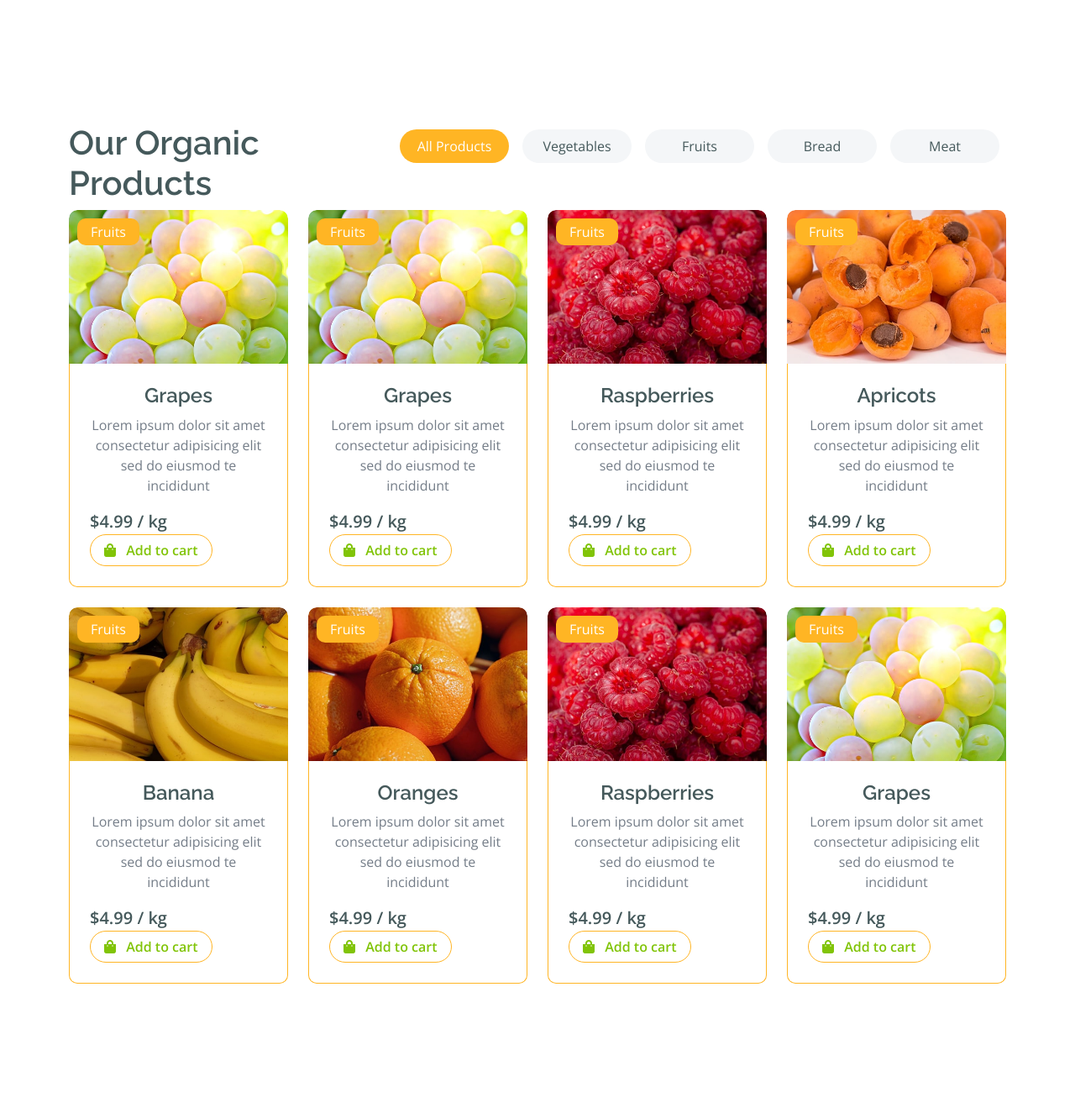
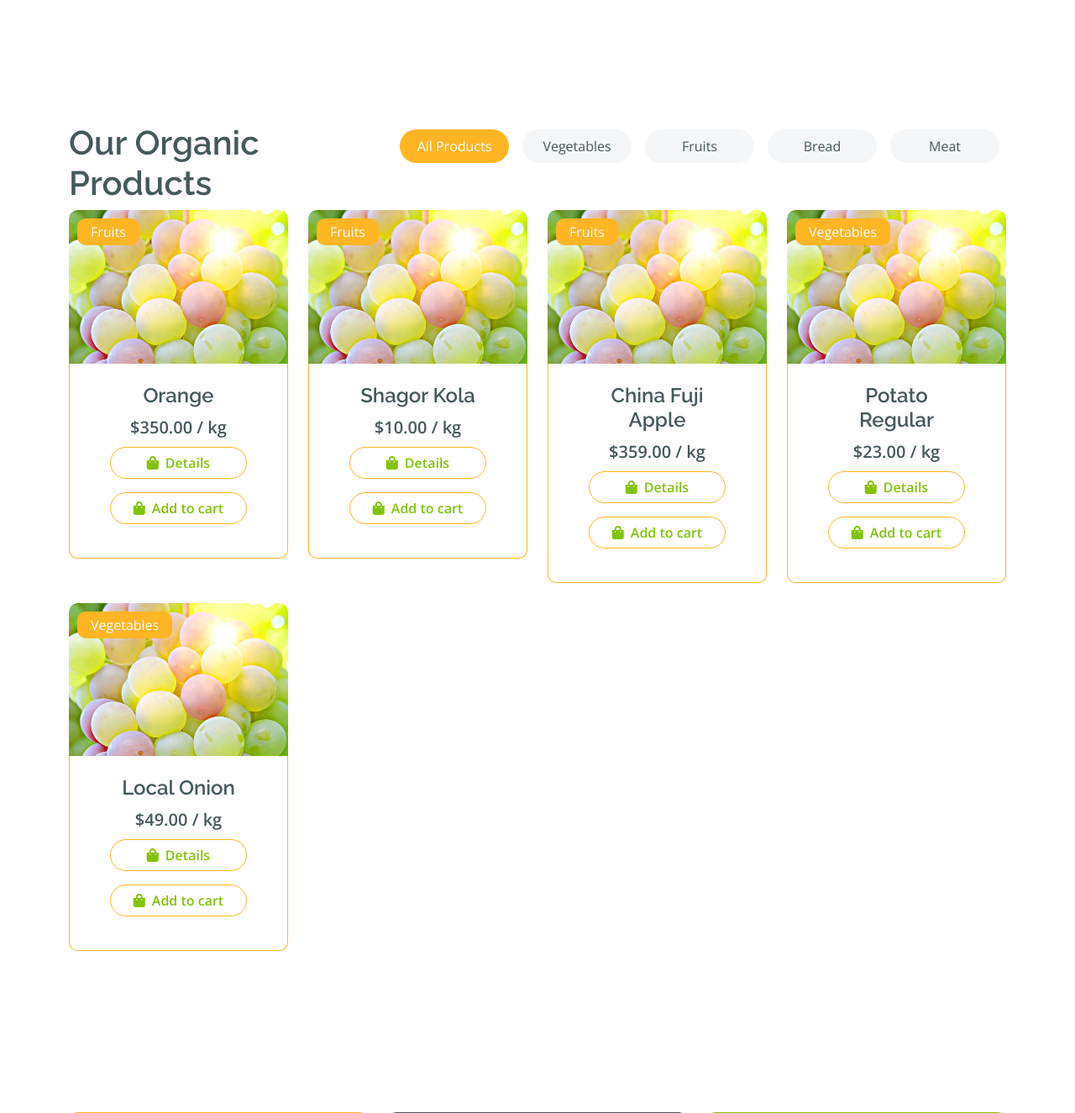
Before and after one commit to md-shahidur/ecommerce, a Django app: page / in a window 1280 px wide. Shown: the part 1112-2437 px from the top of the page at 84% size. Run offline with Django 5.2, Linux system fonts and the light colour scheme; data comes from the database, SQL or seed files in the repository; both versions use the stored data as it was after the commit; some libraries are stand-ins or nearby versions.

Commit message:
item update

```diff
--- a/front/templates/front/index.html
+++ b/front/templates/front/index.html
@@ -142,7 +142,26 @@
                             <div class="row g-4">
                                 <div class="col-lg-12">
                                     <div class="row g-4">
+                                        {% for item in items  %}
                                         <div class="col-md-6 col-lg-4 col-xl-3">
+                                            <div class="rounded position-relative fruite-item">
+                                                <div class="fruite-img">
+                                                    <img src="{% static 'front/img/fruite-item-5.jpg' %}" class="img-fluid w-100 rounded-top" alt="">
+                                                </div>
+                                                <div class="text-white bg-secondary px-3 py-1 rounded position-absolute" style="top: 10px; left: 10px;">{{ item.category }}</div>
+                                                <div class="px-5 py-4 border border-secondary border-top-0 rounded-bottom">
+                                                    <h4>{{ item.name }}</h4>
+                                                    <!-- <p>{{ item.description }}</p> -->
+                                                    <div class="d-flex flex-column justify-content-center">
+                                                        <p class="text-dark fs-5 fw-bold mb-2">${{ item.price }} / kg</p>
+                                                        <a href="#" class="btn border border-secondary rounded-pill px-1 text-primary mb-3"><i class="fa fa-shopping-bag me-2 text-primary"></i>Details</a>
+                                                        <a href="#" class="btn border border-secondary rounded-pill px-1 text-primary mb-3"><i class="fa fa-shopping-bag me-2 text-primary"></i>Add to cart</a>
+                                                    </div>
+                                                </div>
+                                            </div>
+                                        </div>
+                                        {% endfor %}
+                                        <!-- <div class="col-md-6 col-lg-4 col-xl-3">
                                             <div class="rounded position-relative fruite-item">
                                                 <div class="fruite-img">
                                                     <img src="{% static 'front/img/fruite-item-5.jpg' %}" class="img-fluid w-100 rounded-top" alt="">
@@ -157,8 +176,8 @@
                                                     </div>
                                                 </div>
                                             </div>
-                                        </div>
-                                        <div class="col-md-6 col-lg-4 col-xl-3">
+                                        </div> -->
+                                        <!-- <div class="col-md-6 col-lg-4 col-xl-3">
                                             <div class="rounded position-relative fruite-item">
                                                 <div class="fruite-img">
                                                     <img src="{% static 'front/img/fruite-item-5.jpg' %}" class="img-fluid w-100 rounded-top" alt="">
@@ -269,7 +288,7 @@
                                                     </div>
                                                 </div>
                                             </div>
-                                        </div>
+                                        </div> -->
                                     </div>
                                 </div>
                             </div>
--- a/front/views.py
+++ b/front/views.py
@@ -1,10 +1,15 @@
 from django.shortcuts import render
 from django.contrib.auth.decorators import login_required
+from .models import Item, Category
 
 # Create your views here.
 
 
 def index(request):
+    all_items = Item.objects.all()
+    for item in all_items:
+        print(item.price)
     return render(request, 'front/index.html', {
+        'items': all_items
 
     })
```
Also changed, not shown: db.sqlite3.
